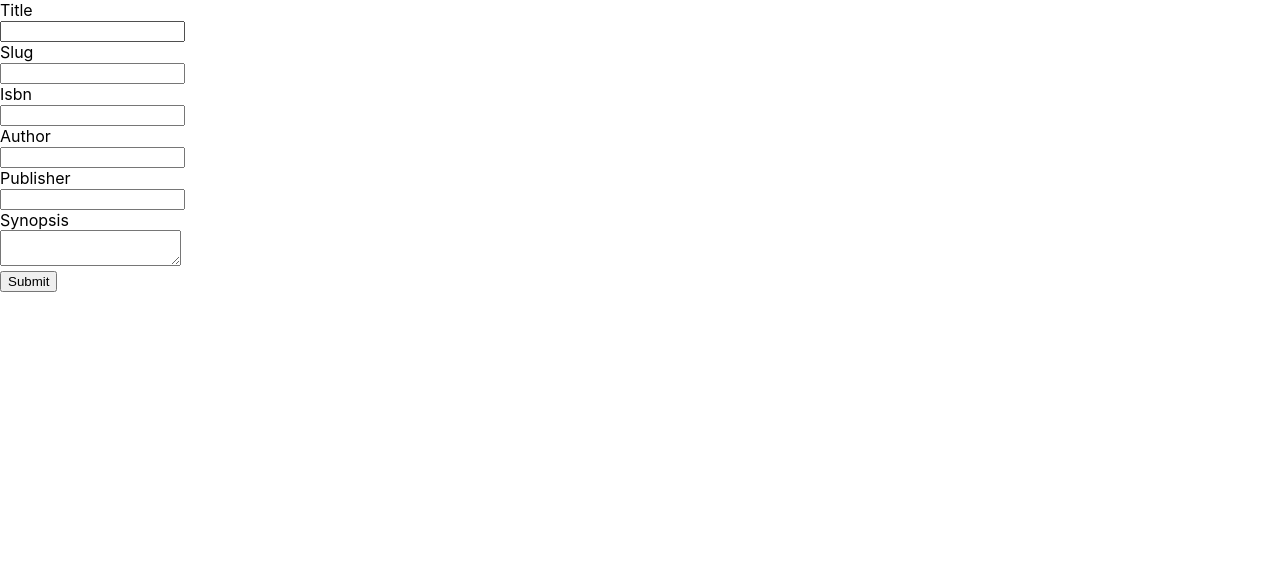
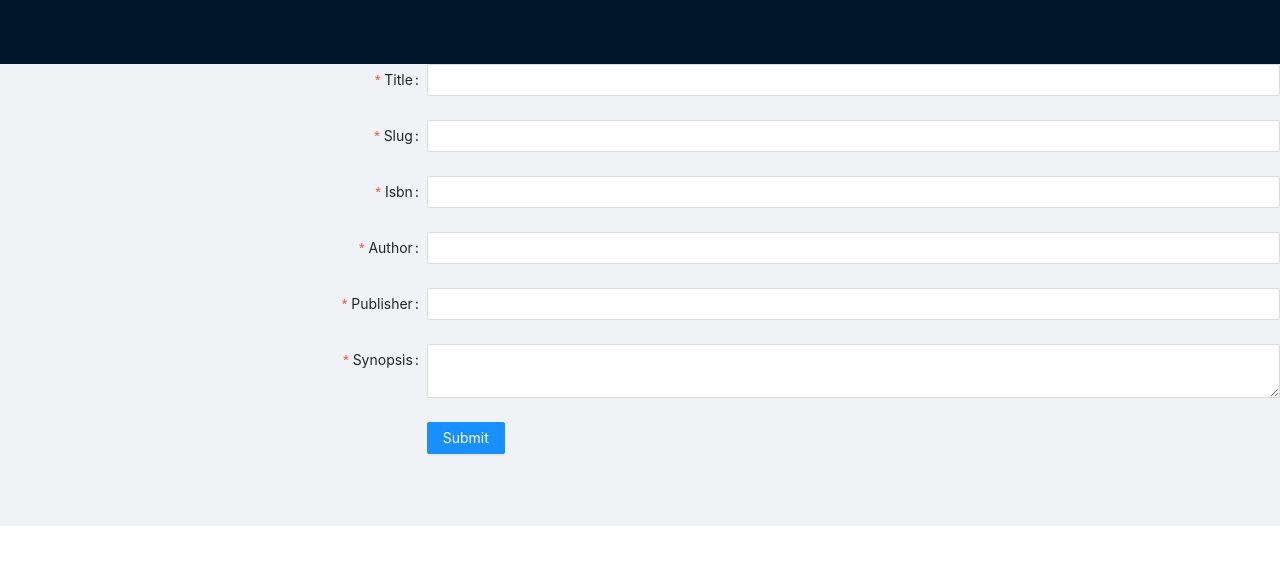
Before and after one commit to gzManuel/nearshorecode-interview-william, a React (Create React App) app in the folder frontend/: page /add-book in a window 1280 px wide. Shown: the top 564 px of the page. Built offline with nearby package versions, Linux system fonts and the light colour scheme.

Commit message:
last change

```diff
--- a/frontend/src/App.tsx
+++ b/frontend/src/App.tsx
@@ -3,10 +3,12 @@ import { Layout } from "antd";
 import BookList from "./components/BookList";
 import BookForm from "./components/BookForm";
 import Book from "./components/Book";
+import 'antd/dist/antd.css';
 
 const { Content, Header, Footer } = Layout;
 
 function App() {
+
 
   return (
     <Layout>
--- a/frontend/src/components/BookForm.tsx
+++ b/frontend/src/components/BookForm.tsx
@@ -10,6 +10,7 @@ enum FormActionKind {
   UPDATE_AUTHOR = "UPDATE_AUTHOR",
   UPDATE_PUBLISHER = "UPDATE_PUBLISHER",
   UPDATE_SYNOPSIS = "UPDATE_SYNOPSIS",
+  CLEAN_FORM = "CLEAN_FORM",
 }
 
 interface ActionForm {
@@ -17,8 +18,10 @@ interface ActionForm {
   payload: string;
 }
 
-
-const formReducer = (state: BookInterface, action: ActionForm): BookInterface => {
+const formReducer = (
+  state: BookInterface,
+  action: ActionForm
+): BookInterface => {
   const { type, payload } = action;
 
   switch (type) {
@@ -34,31 +37,40 @@ const formReducer = (state: BookInterface, action: ActionForm): BookInterface =>
       return { ...state, publisher: payload };
     case FormActionKind.UPDATE_SYNOPSIS:
       return { ...state, synopsis: payload };
+    case FormActionKind.CLEAN_FORM:
+      return {
+        title: "",
+        author: "",
+        slug: "",
+        isbn: "",
+        publisher: "",
+        synopsis: "",
+      };
   }
 };
 
 const BookForm: React.FC = (props) => {
-
   const [formState, dispatchReducer] = useReducer(formReducer, {
-    title: '',
-    slug: '',
-    isbn: '',
-    author: '',
-    publisher: '',
-    synopsis: ''
+    title: "",
+    slug: "",
+    isbn: "",
+    author: "",
+    publisher: "",
+    synopsis: "",
   });
 
   const onFinish = async () => {
-    const book ={
+    const book = {
       title: formState.title,
       slug: formState.slug,
       isbn: formState.isbn,
       author: formState.author,
       publisher: formState.publisher,
-      synopsis: formState.synopsis
+      synopsis: formState.synopsis,
     };
     const savedBook = await postBook(book);
-    console.log(savedBook);
+    alert(`Succeed saved book ${JSON.stringify(savedBook)}`);
+    dispatchReducer({ type: FormActionKind.CLEAN_FORM, payload: "" });
   };
 
   const onFinishFailed = (errorInfo: any) => {
@@ -87,6 +99,7 @@ const BookForm: React.FC = (props) => {
               payload: event.target.value,
             })
           }
+          value={formState.title}
         />
       </Form.Item>
 
@@ -102,6 +115,7 @@ const BookForm: React.FC = (props) => {
               payload: event.target.value,
             })
           }
+          value={formState.slug}
         />
       </Form.Item>
 
@@ -117,6 +131,7 @@ const BookForm: React.FC = (props) => {
               payload: event.target.value,
             })
           }
+          value={formState.isbn}
         />
       </Form.Item>
 
@@ -132,6 +147,7 @@ const BookForm: React.FC = (props) => {
               payload: event.target.value,
             })
           }
+          value={formState.author}
         />
       </Form.Item>
 
@@ -147,6 +163,7 @@ const BookForm: React.FC = (props) => {
               payload: event.target.value,
             })
           }
+          value={formState.publisher}
         />
       </Form.Item>
       <Form.Item
@@ -161,6 +178,7 @@ const BookForm: React.FC = (props) => {
               payload: event.target.value,
             })
           }
+          value={formState.synopsis}
         />
       </Form.Item>
 
--- /dev/null
+++ b/frontend/src/components/BookList.module.css
@@ -0,0 +1,3 @@
+.bookList{
+    list-style-type: none;
+}
--- a/frontend/src/components/BookList.tsx
+++ b/frontend/src/components/BookList.tsx
@@ -3,6 +3,8 @@ import { useEffect, useState } from "react";
 import { getBooks } from "../api";
 import BookInterface from "../models/Book";
 import { useNavigate } from "react-router-dom";
+
+import classes from './BookList.module.css'
 
 const BookList: React.FC = (props) => {
   const [books, setBooks] = useState<BookInterface[]>([]);
@@ -27,6 +29,6 @@ const BookList: React.FC = (props) => {
     </List.Item>
   ));
 
-  return <List>{listBooks}</List>;
+  return <List className={classes.bookList}>{listBooks}</List>;
 };
 export default BookList;
```
